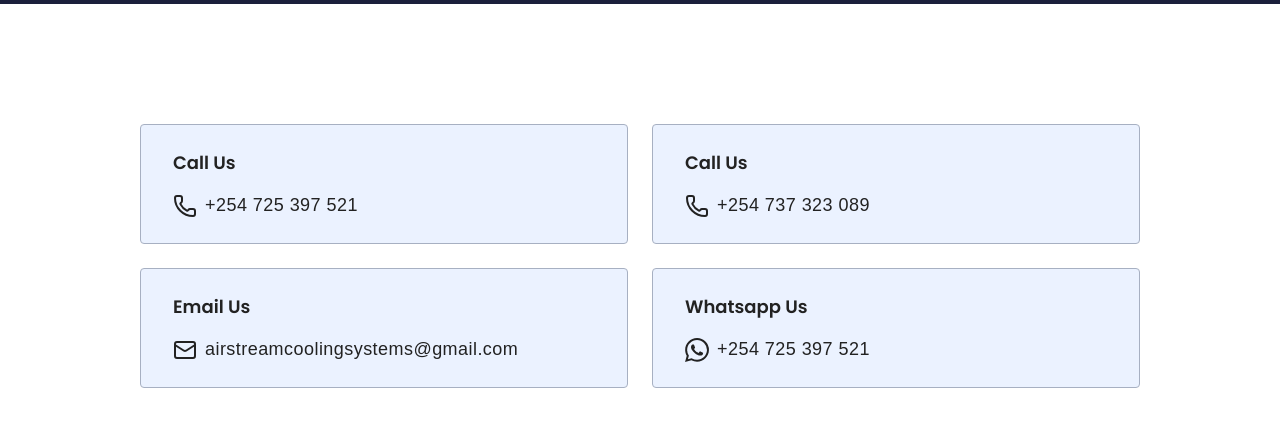
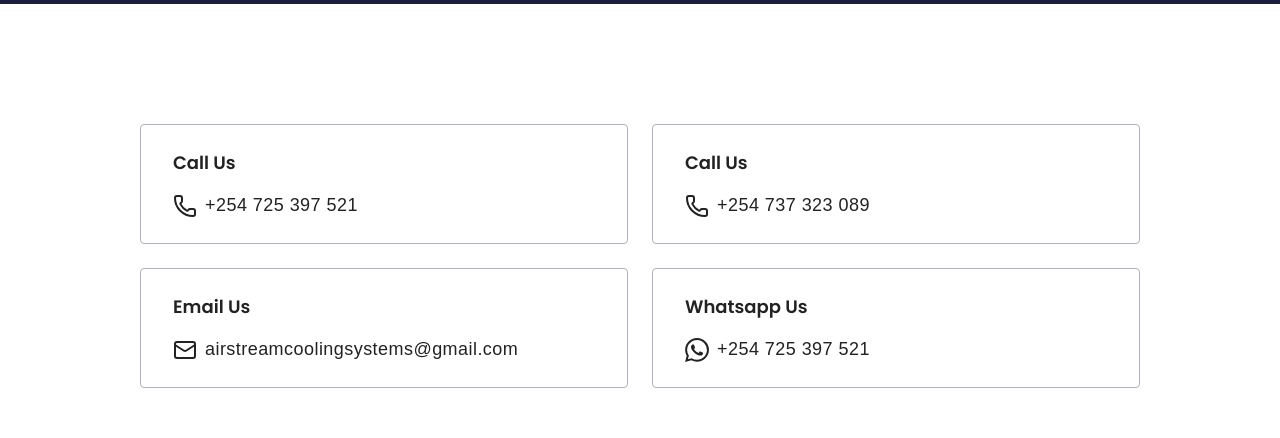
Before and after one commit to alphy1027/air-stream, a Next.js app: page /contact-us in a window 1280 px wide. Shown: the part 920-1358 px from the top of the page. Built offline with nearby package versions, Linux system fonts and the light colour scheme; no server answers; a web font is replaced by a local one.

Commit message:
added new catalogue pdf

```diff
--- a/src/app/contact-us/components/InstantContact.tsx
+++ b/src/app/contact-us/components/InstantContact.tsx
@@ -14,7 +14,7 @@ export default function InstantContact({ title, icon, href, body }: ContactProps
       href={href}
       target="_blank"
       rel="noopener noreferrer"
-      className="flex flex-col gap-brand-spacing-sm rounded-brand-radius bg-neutral border border-foreground-borders py-brand-spacing-sm lg:py-brand-spacing lg:px-brand-spacing-lg px-brand-spacing hover:scale-105 duration-200 transition ease-in group hover:bg-accent hover:border-none active:bg-accent active:border-none"
+      className="flex flex-col gap-brand-spacing-sm rounded-brand-radius border border-foreground-borders py-brand-spacing-sm lg:py-brand-spacing lg:px-brand-spacing-lg px-brand-spacing hover:scale-105 duration-200 transition ease-in group hover:bg-accent hover:border-none active:bg-accent active:border-none"
     >
       <h5 className="font-bold">{title}</h5>
       <div className="flex items-center gap-brand-spacing-xs">
```
Also changed, not shown: 2 other files (tests, documents, lock files or other folders).
